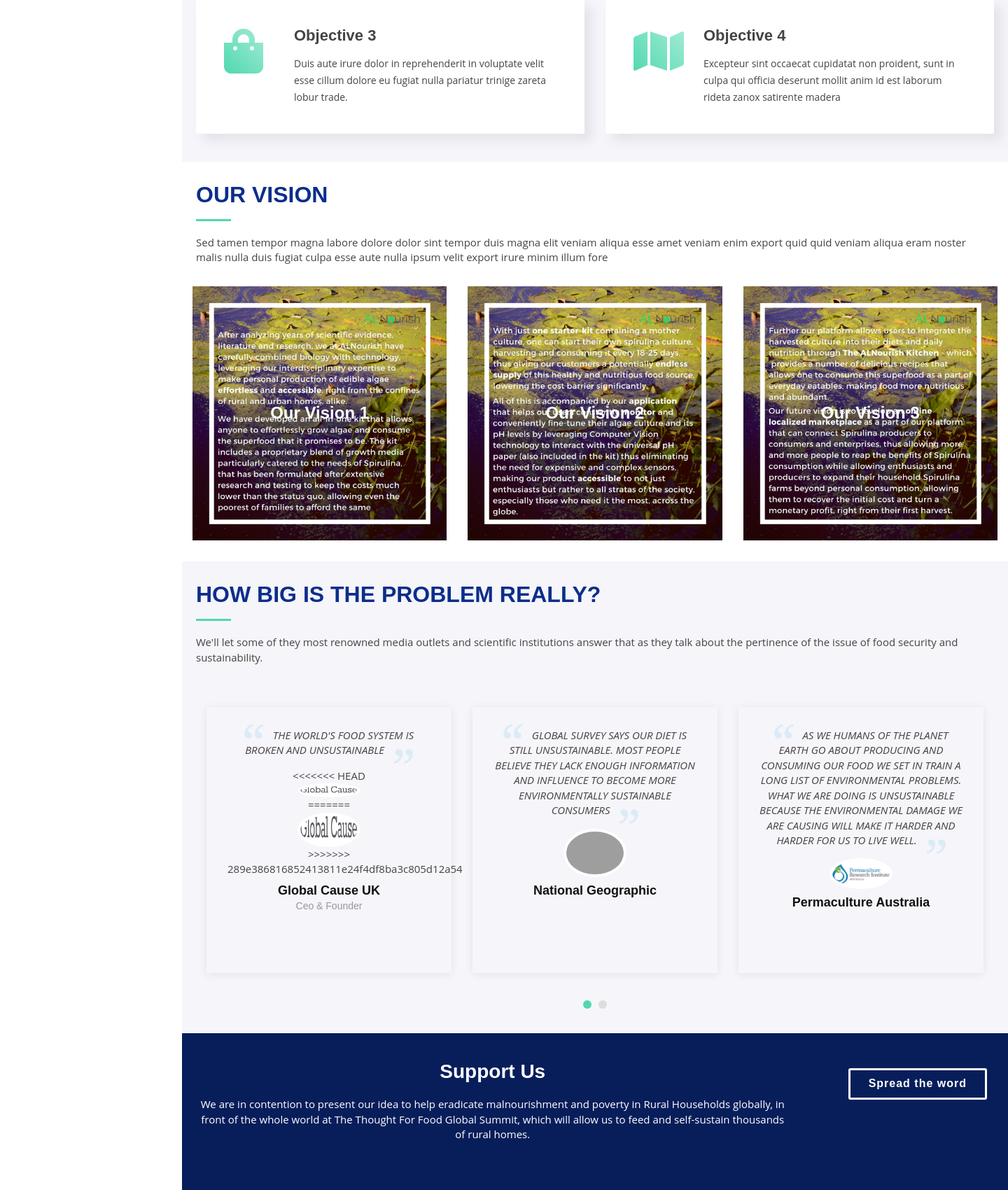
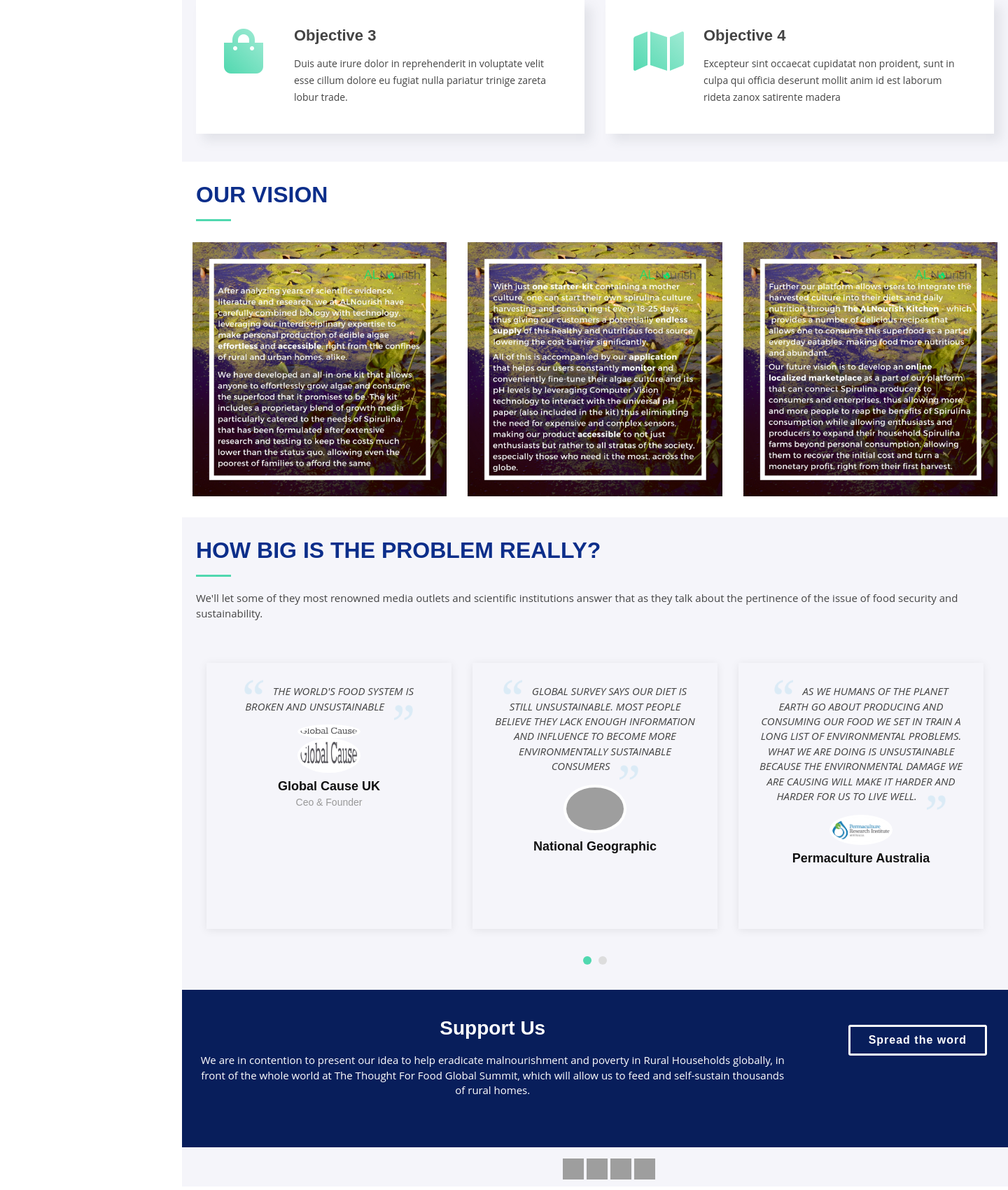
Before and after one commit to ackshayjain/alnourish2, a Django app: page /home/about/ in a window 1440 px wide. Shown: the part 1796-3496 px from the top of the page at 70% size. Run offline with Django 3.2, Linux system fonts and the light colour scheme; some libraries are stand-ins or nearby versions; grey boxes are pictures that could not be loaded.

```diff
--- a/alnourish/templates/AboutUs.html
+++ b/alnourish/templates/AboutUs.html
@@ -12,7 +12,7 @@
 {% endblock %}
 
 {% block about_active %}
-<li><a href="% url 'home:about' %}" class="active"><i class="fas fa-comments"></i> <span>About Us</span></a></li>
+<li><a href="{% url 'home:about' %}" class="active"><i class="fas fa-comments"></i> <span>About Us</span></a></li>
 {% endblock %}
 
 {% block main %}
@@ -145,9 +145,6 @@
             <div class="container">
                 <div class="section-header">
                     <h2>Our Vision</h2>
-                    <p>Sed tamen tempor magna labore dolore dolor sint tempor duis magna elit veniam aliqua esse amet
-                        veniam enim export quid quid veniam aliqua eram noster malis nulla duis fugiat culpa esse aute
-                        nulla ipsum velit export irure minim illum fore</p>
                 </div>
             </div>
 
@@ -163,7 +160,7 @@
                                      alt="">
 
                                 <div class="portfolio-overlay">
-                                    <div class="portfolio-info"><h2 class="wow fadeInUp">Our Vision 1</h2></div>
+                                    <div class="portfolio-info"><h2 class="wow fadeInUp"></h2></div>
                                 </div>
                             </a>
                         </div>
@@ -178,7 +175,7 @@
                                      alt="">
 
                                 <div class="portfolio-overlay">
-                                    <div class="portfolio-info"><h2 class="wow fadeInUp">Our Vision 2</h2></div>
+                                    <div class="portfolio-info"><h2 class="wow fadeInUp"></h2></div>
                                 </div>
                             </a>
                         </div>
@@ -192,7 +189,7 @@
                                      alt="">
 
                                 <div class="portfolio-overlay">
-                                    <div class="portfolio-info"><h2 class="wow fadeInUp">Our Vision 3</h2></div>
+                                    <div class="portfolio-info"><h2 class="wow fadeInUp"></h2></div>
                                 </div>
                             </a>
                         </div>
@@ -220,13 +217,10 @@
                             <img src="https://s3.ap-south-1.amazonaws.com/alnourishbucket/assets/img/quote-sign-right.png"
                                  class="quote-sign-right" alt="">
                         </p>
-                        <<<<<<< HEAD
                         <img src="https://s3.ap-south-1.amazonaws.com/alnourishbucket/assets/img/globalcause.png"
                              class="testimonial-img" alt="">
-                        =======
                         <img src="https://s3.ap-south-1.amazonaws.com/alnourishbucket/assets/img/globalcause.jpg"
                              class="testimonial-img" alt="">
-                        >>>>>>> 289e386816852413811e24f4df8ba3c805d12a54
                         <h3>Global Cause UK</h3>
                         <h4>Ceo &amp; Founder</h4>
                     </div>
```
